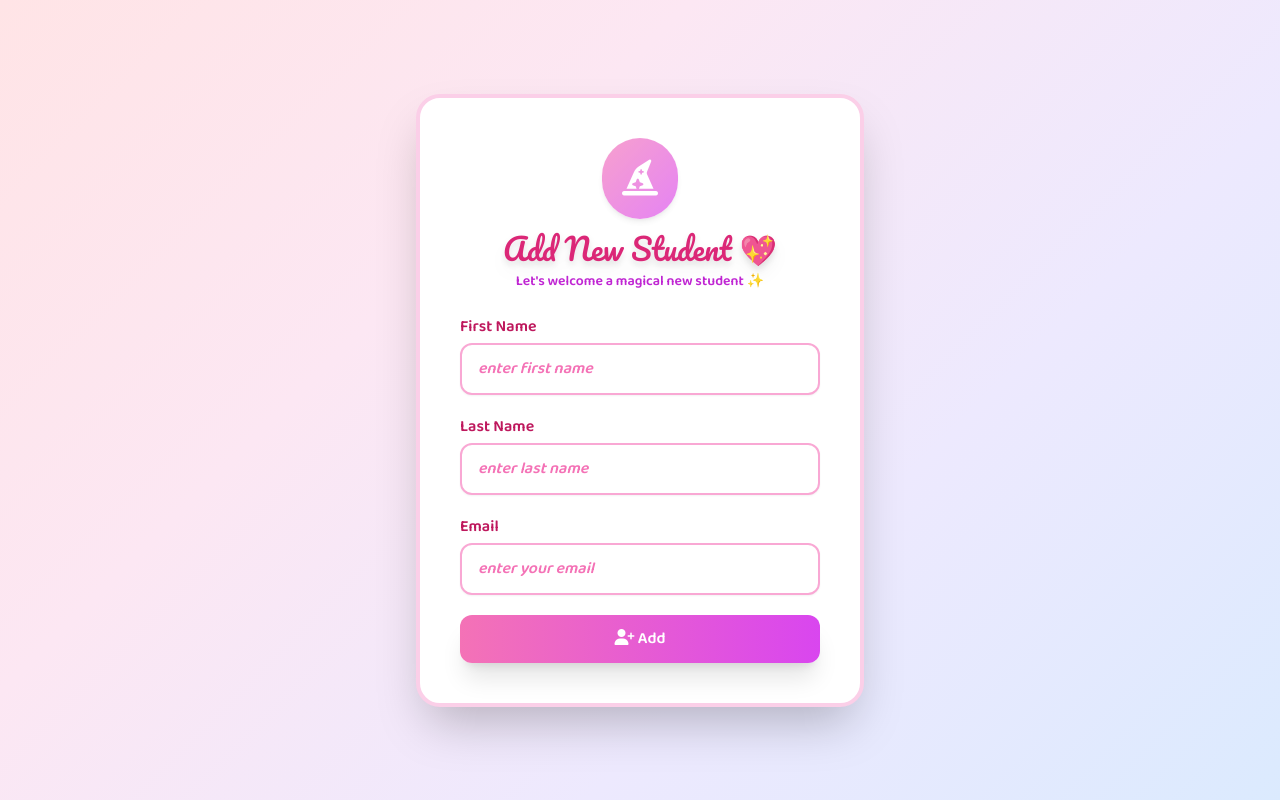
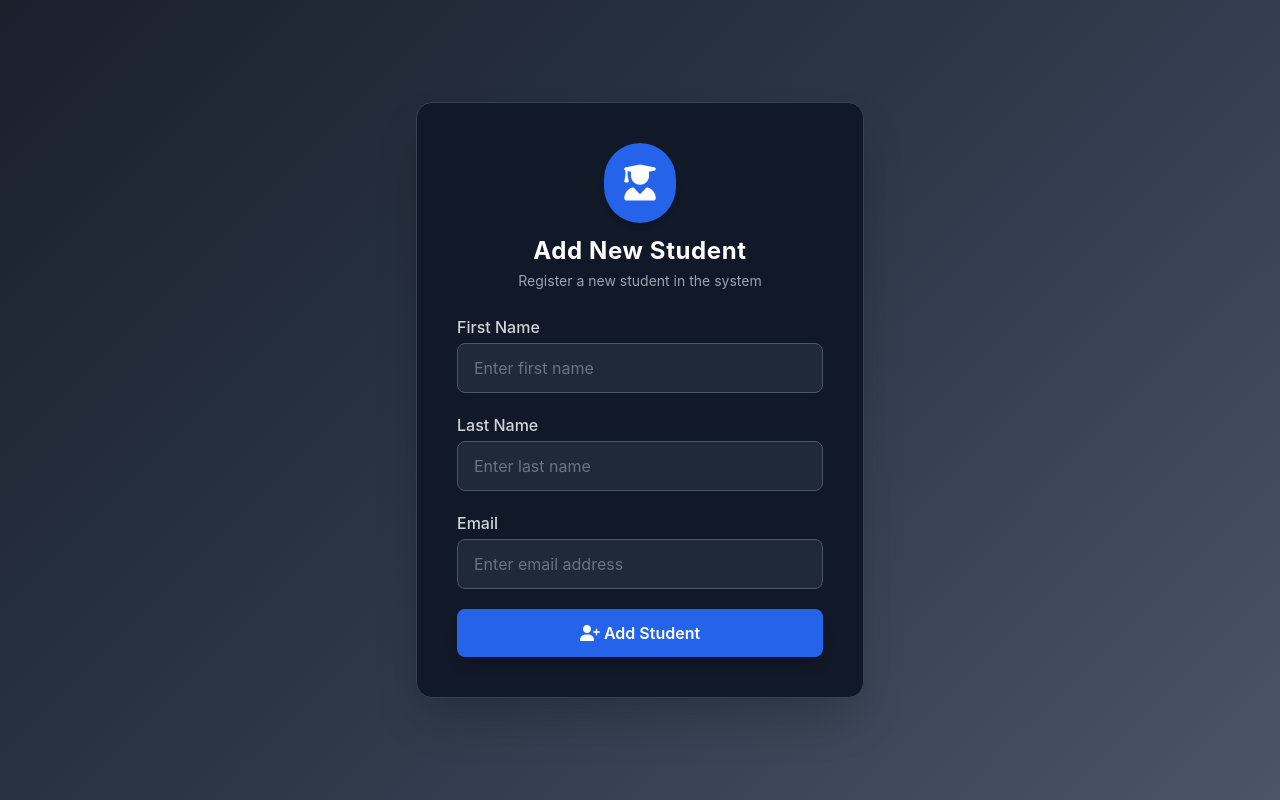
Before and after one commit to clarkdavidgonzales/gonzales_clarkdavid, a CodeIgniter app: page /index.php/users/create in a window 1280 px wide. Run offline with CodeIgniter, Linux system fonts and the light colour scheme; data that the repository does not hold is empty; some libraries are stand-ins or nearby versions.

Commit message:
Fixing css

```diff
--- a/app/views/users/create.php
+++ b/app/views/users/create.php
@@ -5,58 +5,55 @@
   <meta name="viewport" content="width=device-width, initial-scale=1.0">
   <title>Enroll Student</title>
   <script src="https://cdn.tailwindcss.com"></script>
-  <link href="https://fonts.googleapis.com/css2?family=Baloo+2:wght@600&family=Pacifico&display=swap" rel="stylesheet">
   <link rel="stylesheet" href="https://cdnjs.cloudflare.com/ajax/libs/font-awesome/6.5.0/css/all.min.css">
   <style>
     body {
-      font-family: 'Baloo 2', cursive;
-      background: linear-gradient(135deg, #ffe4e6, #fce7f3, #ede9fe, #dbeafe);
-    }
-    .font-title {
-      font-family: 'Pacifico', cursive;
+      font-family: 'Inter', sans-serif; /* clean, professional font */
+      background: linear-gradient(135deg, #1a202c, #2d3748, #4a5568);
+      color: #e2e8f0;
     }
     .btn-hover:hover {
-      transform: scale(1.07) rotate(-1deg);
-      box-shadow: 0 0 15px #ff99cc, 0 0 25px #ffccff;
+      transform: scale(1.05);
+      box-shadow: 0 0 12px rgba(66, 153, 225, 0.6);
     }
   </style>
 </head>
 <body class="min-h-screen flex items-center justify-center">
 
-  <div class="bg-white p-10 rounded-3xl shadow-2xl w-full max-w-md border-4 border-pink-200">
+  <div class="bg-gray-900 p-10 rounded-2xl shadow-2xl w-full max-w-md border border-gray-700">
 
     <!-- Header -->
     <div class="flex flex-col items-center mb-6">
-      <div class="bg-gradient-to-br from-pink-400 to-fuchsia-500 rounded-full p-5 shadow-md animate-pulse">
-        <i class="fa-solid fa-hat-wizard text-white text-4xl"></i>
+      <div class="bg-blue-600 rounded-full p-5 shadow-md">
+        <i class="fa-solid fa-user-graduate text-white text-4xl"></i>
       </div>
-      <h2 class="font-title text-3xl text-pink-600 mt-3 drop-shadow-lg">Add New Student 💖</h2>
-      <p class="text-sm text-fuchsia-600 mt-1">Let's welcome a magical new student ✨</p>
+      <h2 class="text-2xl font-bold text-white mt-3 tracking-wide">Add New Student</h2>
+      <p class="text-sm text-gray-400 mt-1">Register a new student in the system</p>
     </div>
 
     <!-- Form -->
     <form action="<?=site_url('users/create')?>" method="POST" class="space-y-5">
       <div>
-        <label class="block text-pink-700 mb-1 font-bold">First Name</label>
-        <input type="text" name="fname" required placeholder="enter first name"
-               class="w-full px-4 py-3 border-2 border-pink-300 rounded-xl focus:ring-4 focus:ring-pink-400 shadow-sm placeholder:text-pink-400 placeholder:italic">
+        <label class="block text-gray-300 mb-1 font-medium">First Name</label>
+        <input type="text" name="fname" required placeholder="Enter first name"
+               class="w-full px-4 py-3 border border-gray-600 bg-gray-800 text-white rounded-lg focus:ring-2 focus:ring-blue-500 placeholder-gray-500">
       </div>
 
       <div>
-        <label class="block text-pink-700 mb-1 font-bold">Last Name</label>
-        <input type="text" name="lname" required placeholder="enter last name"
-               class="w-full px-4 py-3 border-2 border-pink-300 rounded-xl focus:ring-4 focus:ring-pink-400 shadow-sm placeholder:text-pink-400 placeholder:italic">
+        <label class="block text-gray-300 mb-1 font-medium">Last Name</label>
+        <input type="text" name="lname" required placeholder="Enter last name"
+               class="w-full px-4 py-3 border border-gray-600 bg-gray-800 text-white rounded-lg focus:ring-2 focus:ring-blue-500 placeholder-gray-500">
       </div>
 
       <div>
-        <label class="block text-pink-700 mb-1 font-bold">Email</label>
-        <input type="email" name="email" required placeholder="enter your email"
-               class="w-full px-4 py-3 border-2 border-pink-300 rounded-xl focus:ring-4 focus:ring-pink-400 shadow-sm placeholder:text-pink-400 placeholder:italic">
+        <label class="block text-gray-300 mb-1 font-medium">Email</label>
+        <input type="email" name="email" required placeholder="Enter email address"
+               class="w-full px-4 py-3 border border-gray-600 bg-gray-800 text-white rounded-lg focus:ring-2 focus:ring-blue-500 placeholder-gray-500">
       </div>
 
       <button type="submit"
-              class="btn-hover w-full bg-gradient-to-r from-pink-400 to-fuchsia-500 text-white font-bold py-3 rounded-xl shadow-xl transition transform hover:scale-105">
-         <i class="fa-solid fa-user-plus"></i> Add
+              class="btn-hover w-full bg-blue-600 text-white font-semibold py-3 rounded-lg shadow-lg transition transform hover:scale-105">
+         <i class="fa-solid fa-user-plus"></i> Add Student
       </button>
     </form>
   </div>
```
Also changed, not shown: app/views/users/index.php (+32 -33 lines), app/views/users/update.php (+19 -21 lines).
